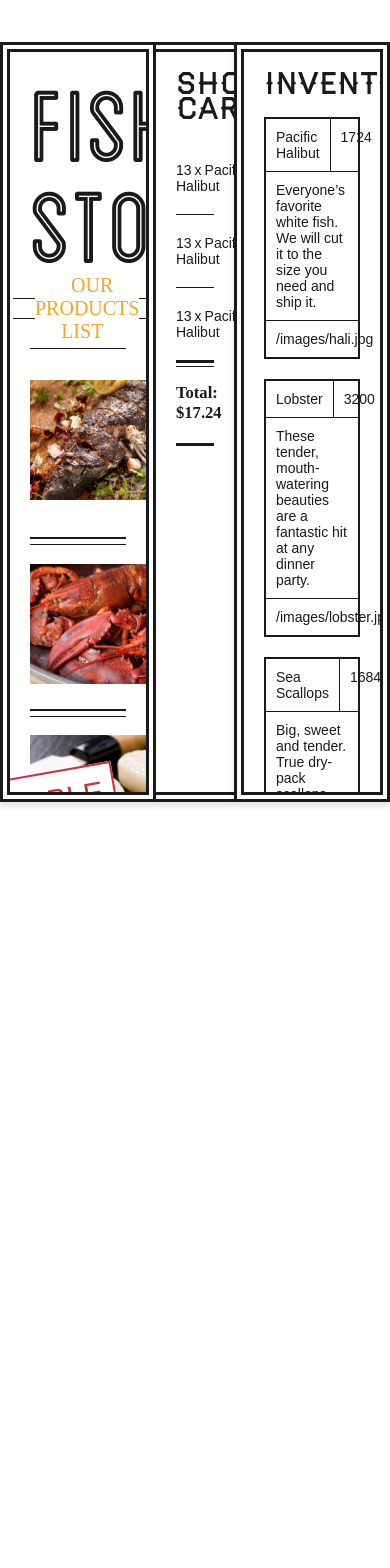
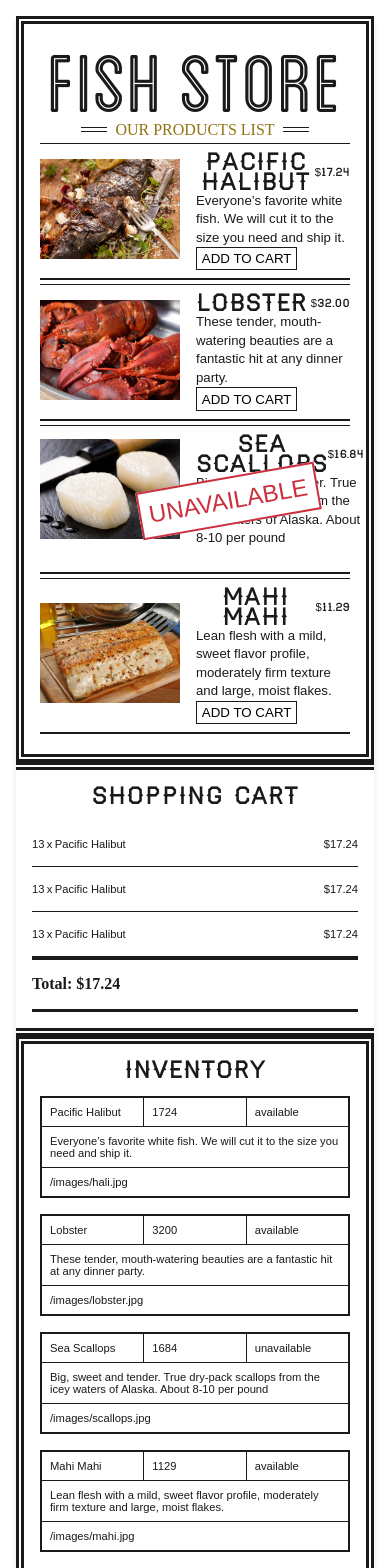
Before and after one commit to giorgos-grekis/fish_store, a Next.js app: page / in a window 390 px wide. Shown: the top 1568 px of the page. Before the commit the page ends 844 px from the top, so only its background shows below. Built offline with nearby package versions, Linux system fonts and the light colour scheme.

Commit message:
Add responsive design for mobile, improve semantic HTML, enhance accessibility features

```diff
--- /dev/null
+++ b/src/app/actions.ts
@@ -0,0 +1,4 @@
+"use server";
+export const addNewFish = (formData: FormData) => {
+  console.log("formData: ", formData);
+};
--- a/src/app/globals.scss
+++ b/src/app/globals.scss
@@ -1,20 +1,3 @@
-/*************************    CUSTOMIZE BOOTSTRAP    ********************************/
-
-// @import 'styles/customise_bootstrap.scss';
-// @import "../styles/customise_bootstrap.scss";
-
-/*************************    CUSTOMIZE BOOTSTRAP    ********************************/
-
-/*************************     ADD BOOTSTRAP    ********************************/
-
-// @import "~bootstrap/scss/bootstrap.scss";
-
-/*************************     CUSTOM CSS    ********************************/
-
-// @import "../styles/customise_global.scss";
-
-/*************************     CUSTOM CSS    ********************************/
-
 :root {
   --color-black: #1a1a1a;
 }
@@ -27,12 +10,17 @@
 
 html,
 body {
-  font-size: 62.5%;
+  font-size: 50%;
+
+  @media (min-width: 991px) {
+    font-size: 62.5%;
+  }
 }
 
 body {
   color: var(--color-black);
   font-size: 2rem;
+  padding: 2rem;
 }
 
 .sr-only {
@@ -99,25 +87,41 @@ ul {
 }
 
 .grid-container {
-  // color: white;
-  display: grid;
-  margin-top: 5vh;
-  margin-bottom: 5vh;
-  grid-template-columns: 4fr 2fr 4fr;
-  grid-template-rows: 90vh;
-  grid-template-areas:
-    "logo menu search icons"
-    "logo menu search icons"
-    "logo menu search icons";
+  display: flex;
+  flex-direction: column;
+
+  @media (min-width: 1450px) {
+    margin-top: 2vh;
+    height: 90vh;
+    margin-bottom: 2vh;
+    flex-direction: row;
+    > :nth-child(even) {
+      flex: 2;
+    }
+    > :nth-child(odd) {
+      flex: 4;
+    }
+  }
+
+  // display: grid;
+  // margin-top: 5vh;
+  // margin-bottom: 5vh;
+  // grid-template-columns: 4fr 2fr 4fr;
+  // grid-template-rows: 90vh;
+  // grid-template-areas:
+  //   "menu shopping inventory"
+  //   "menu shopping inventory"
+  //   "menu shopping inventory";
   //   gap: 0rem 1rem;
 
   // @media (max-width: 991.5px) {
   //   display: grid;
-  //   grid-template-columns: repeat(4, 1fr);
-  //   grid-template-rows: 1fr 1fr;
+  //   grid-template-columns: 1fr;
+  //   grid-template-rows: 1fr;
   //   grid-template-areas:
-  //     "logo logo logo icons"
-  //     "menu search search search";
+  //     "menu menu menu"
+  //     "shopping shopping shopping"
+  //     "inventory inventory inventory";
   // }
 }
 
@@ -129,6 +133,8 @@ ul {
   box-shadow: 0 5px 5px rgba(0, 0, 0, 0.1);
   overflow: scroll;
 
+  height: 100%;
+
   &.out-border {
     border: 1rem double #1a1a1a;
   }
--- a/src/components/fish-store/card/card.tsx
+++ b/src/components/fish-store/card/card.tsx
@@ -14,7 +14,7 @@ export type FishType = {
 
 const Card = ({ fish }: { fish: FishType }) => {
   const price = formatedPrice(fish.price);
-  console.log("fish: ", fish);
+
   const isUnavailable = fish.status === "unavailable";
 
   return (
@@ -27,14 +27,14 @@ const Card = ({ fish }: { fish: FishType }) => {
         <Image
           src={fish.image}
           alt={fish.name}
-          width={160}
-          height={120}
+          width={140}
+          height={100}
           style={{ objectFit: "cover" }}
         />
       </div>
       <div className="">
         <div className={`${styles.titleContainer}`}>
-          <h5 className={`${styles.title}`}>{fish.name}</h5>
+          <h3 className={`${styles.title}`}>{fish.name}</h3>
           <div className={`${styles.price}`}>${price}</div>
         </div>
         <p className={`${styles.description}`}>{fish.desc}</p>
--- a/src/components/fish-store/title/title.module.scss
+++ b/src/components/fish-store/title/title.module.scss
@@ -15,7 +15,8 @@
 .subtitle {
   margin: 0;
   font-size: 2rem;
-  color: #f5a623;
+  // color: #f5a623;
+  color: #927211;
   position: relative;
   display: inline-block;
   font-weight: 400;
--- a/src/components/inventory/inventory-add.tsx
+++ b/src/components/inventory/inventory-add.tsx
@@ -1,3 +1,4 @@
+import { addNewFish } from "@/app/actions";
 import Button from "../UI/button/button";
 import styles from "./inventory.module.scss";
 
@@ -5,27 +6,49 @@ const InventoryAdd = () => {
   return (
     <div className="">
       <h3 className={`${styles.title}`}>ADD A NEW FISH</h3>
-      <form className={`${styles.container}`}>
+      <form className={`${styles.container}`} action={addNewFish}>
         <div className={`${styles.fish}`}>
           {/* Name */}
           <div>
             <label className="sr-only" htmlFor="name">
               Name
             </label>
-            <input type="text" className="" placeholder="Name" />
+            <input
+              required
+              name="name"
+              type="text"
+              className=""
+              id="name"
+              placeholder="Name"
+            />
           </div>
 
           {/* Price */}
           <div className={`${styles.innerFish}`}>
-            <label className="sr-only" htmlFor="name">
+            <label className="sr-only" htmlFor="price">
               Price
             </label>
-            <input type="number" className="" placeholder="Price" />
+            <input
+              required
+              name="price"
+              type="number"
+              className=""
+              id="price"
+              placeholder="Price"
+            />
           </div>
 
           {/* Available */}
           <div>
-            <select className="">
+            <label className="sr-only" htmlFor="selectAvailability">
+              Price
+            </label>
+            <select
+              name="status"
+              required
+              id="selectAvailability"
+              className={`${styles.select}`}
+            >
               <option value={"available"}>Available</option>
               <option value={"unavailable"}>Sold Out!</option>
             </select>
@@ -36,6 +59,8 @@ const InventoryAdd = () => {
         <div className={`${styles.description} `}>
           <label htmlFor="fishDescription"></label>
           <textarea
+            name="desc"
+            required
             id="fishDescription"
             className={`${styles.textarea}`}
             placeholder="Desc"
@@ -47,6 +72,7 @@ const InventoryAdd = () => {
             Image
           </label>
           <input
+            required
             type="file"
             accept="image/png, image/jpeg"
             name="image"
@@ -54,9 +80,7 @@ const InventoryAdd = () => {
           />
         </div>
 
-        <div>
-          <Button className={`${styles.btn}`} content="ADD FISH" />
-        </div>
+        <Button type="submit" className={`${styles.btn}`} content="ADD FISH" />
       </form>
     </div>
   );
--- a/src/components/inventory/inventory-cart.tsx
+++ b/src/components/inventory/inventory-cart.tsx
@@ -9,6 +9,7 @@ const InventoryCart = ({ fish }: { fish: FishType }) => {
         <div className={`${styles.innerFish}`}>{fish.price}</div>
         <div>{fish.status}</div>
       </div>
+
       <div className={`${styles.description}`}>{fish.desc}</div>
 
       <div className={`${styles.image}`}>{fish.image}</div>
--- a/src/components/inventory/inventory.module.scss
+++ b/src/components/inventory/inventory.module.scss
@@ -15,15 +15,14 @@
 }
 
 .fish {
-  // display: flex;
+  display: flex;
 
-  display: grid;
-
-  grid-template-columns: 1fr 1fr 1fr;
-  grid-template-rows: 1fr;
-  grid-template-areas: "name price availability";
+  // display: grid;
+  // grid-template-columns: 1fr 1fr 1fr;
+  // grid-template-rows: 1fr;
+  // grid-template-areas: "name price availability";
   div {
-    // flex: 1;
+    flex: 1;
     padding: 1rem;
   }
 }
@@ -50,10 +49,19 @@
 
 .fileUpload {
   color: #797676;
-  display: inline-block;
+  display: block;
   cursor: pointer;
 }
 
 .btn {
   width: 100%;
 }
+
+.select {
+  border: none;
+  background-color: white;
+  &:focus-within {
+    border: none;
+    outline: none;
+  }
+}
--- a/src/components/shopping-cart/shopping-cart.tsx
+++ b/src/components/shopping-cart/shopping-cart.tsx
@@ -37,7 +37,7 @@ const ShoppingCart = () => {
         </ul>
 
         <div className={`${styles.totals}`}>
-          <h5>Total: $17.24</h5>
+          <h4>Total: $17.24</h4>
         </div>
       </div>
     </section>
```
